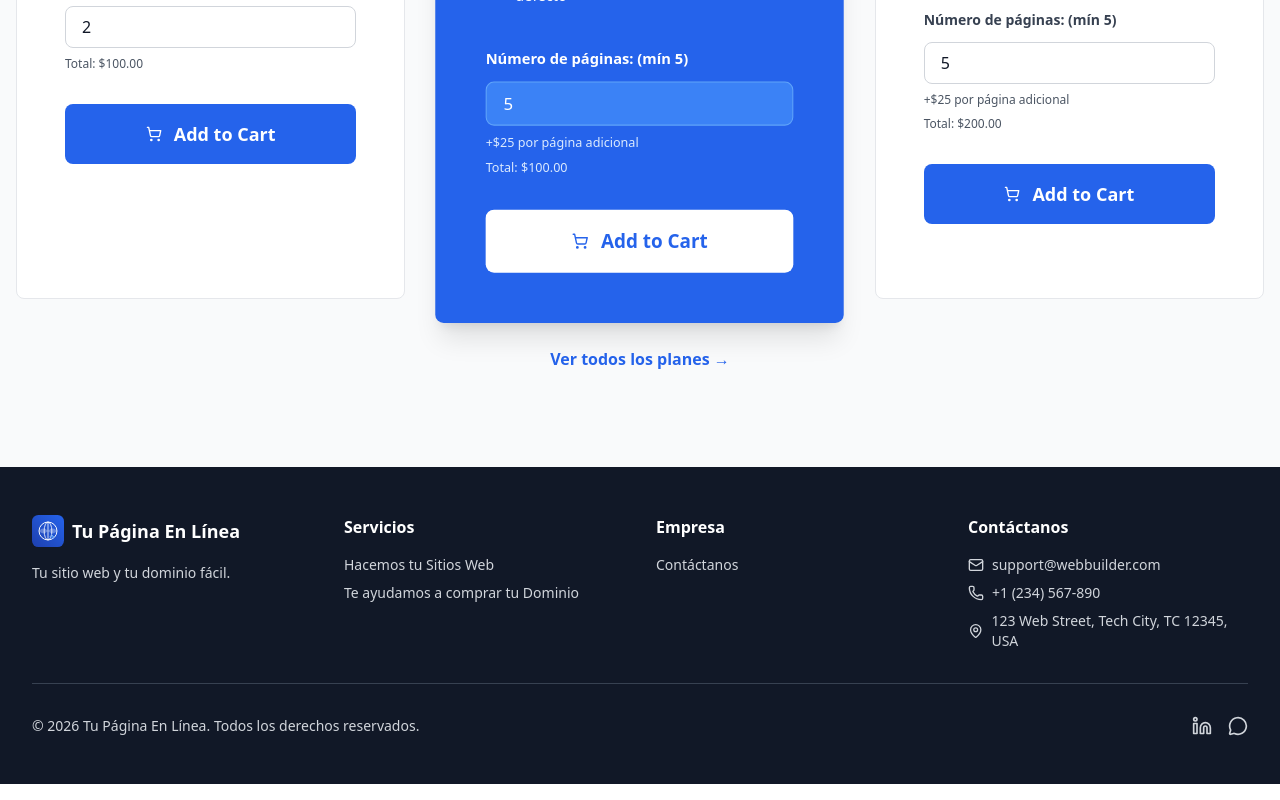
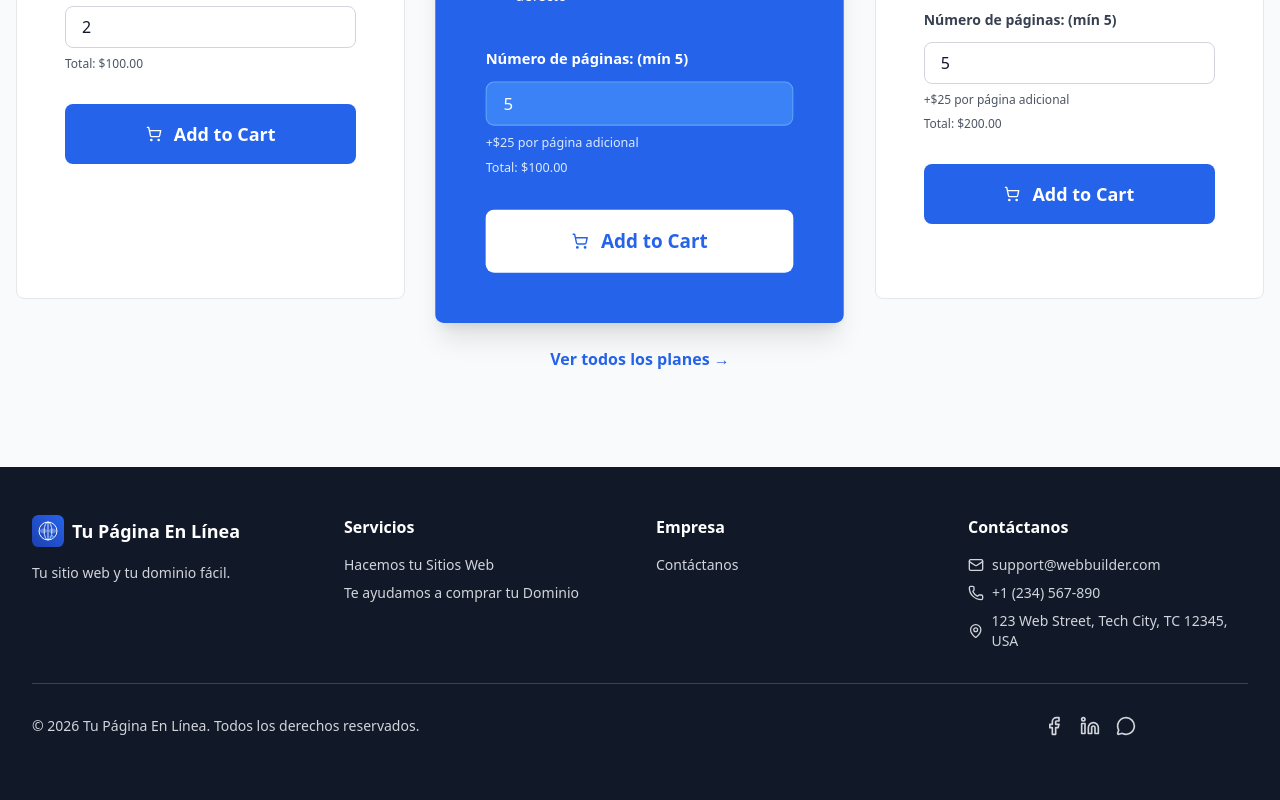
Before and after one commit to pabloandreychacon/react-web-builder, a React (Vite) app: page / in a window 1280 px wide. Shown: the part 2233-3033 px from the top of the page. Built offline with nearby package versions, Linux system fonts and the light colour scheme; no server answers; the database is empty.

Commit message:
facebook link

```diff
--- a/src/components/Footer.tsx
+++ b/src/components/Footer.tsx
@@ -1,4 +1,4 @@
-import { Mail, Phone, MapPin, Linkedin, MessageCircle } from 'lucide-react';
+import { Mail, Phone, MapPin, MessageCircle } from 'lucide-react';
 import { Link } from 'react-router-dom';
 import { useLanguageStore } from '../stores/languageStore';
 import { useSettingsStore } from '../stores/settingsStore';
@@ -69,15 +69,23 @@ export default function Footer() {
           </div>
         </div>
 
-        {/* Social Links */}
-        <div className="border-t border-gray-700 mt-8 pt-8">
-          <div className="flex justify-between items-center">
+        {/* Social Links — pr reserves space for fixed WhatsAppButton (bottom-right) */}
+        <div className="border-t border-gray-700 mt-8 pt-8 pr-24 sm:pr-28 pb-4">
+          <div className="flex justify-between items-center gap-4">
             <p className="text-sm">&copy; {currentYear} {siteName}. {t.rights}</p>
             <div className="flex space-x-4">
-              {/* <a href="#" className="hover:text-blue-400 transition"><Facebook className="w-5 h-5" /></a> */}
+              <a href="https://www.facebook.com/profile.php?id=61576354271866" target="_blank" rel="noopener noreferrer" className="hover:text-blue-400 transition" aria-label="Facebook">
+                <svg xmlns="http://www.w3.org/2000/svg" width="24" height="24" viewBox="0 0 24 24" fill="none" stroke="currentColor" strokeWidth="2" strokeLinecap="round" strokeLinejoin="round" className="w-5 h-5" aria-hidden="true">
+                  <path d="M18 2h-3a5 5 0 0 0-5 5v3H7v4h3v8h4v-8h3l1-4h-4V7a1 1 0 0 1 1-1h3z" />
+                </svg>
+              </a>
               {/* <a href="#" className="hover:text-blue-400 transition"><Twitter className="w-5 h-5" /></a> */}
-              <a href="https://www.linkedin.com/in/pabloandreychaconluna/" target="_blank" rel="noopener noreferrer" className="hover:text-blue-400 transition">
-                <Linkedin className="w-5 h-5" />
+              <a href="https://www.linkedin.com/in/pabloandreychaconluna/" target="_blank" rel="noopener noreferrer" className="hover:text-blue-400 transition" aria-label="LinkedIn">
+                <svg xmlns="http://www.w3.org/2000/svg" width="24" height="24" viewBox="0 0 24 24" fill="none" stroke="currentColor" strokeWidth="2" strokeLinecap="round" strokeLinejoin="round" className="w-5 h-5" aria-hidden="true">
+                  <path d="M16 8a6 6 0 0 1 6 6v7h-4v-7a2 2 0 0 0-2-2 2 2 0 0 0-2 2v7h-4v-7a6 6 0 0 1 6-6z" />
+                  <rect width="4" height="12" x="2" y="9" />
+                  <circle cx="4" cy="4" r="2" />
+                </svg>
               </a>
               <a href={`https://wa.me/${whatsappNumber}`} target="_blank" rel="noopener noreferrer" className="hover:text-green-400 transition">
                 <MessageCircle className="w-5 h-5" />
```
